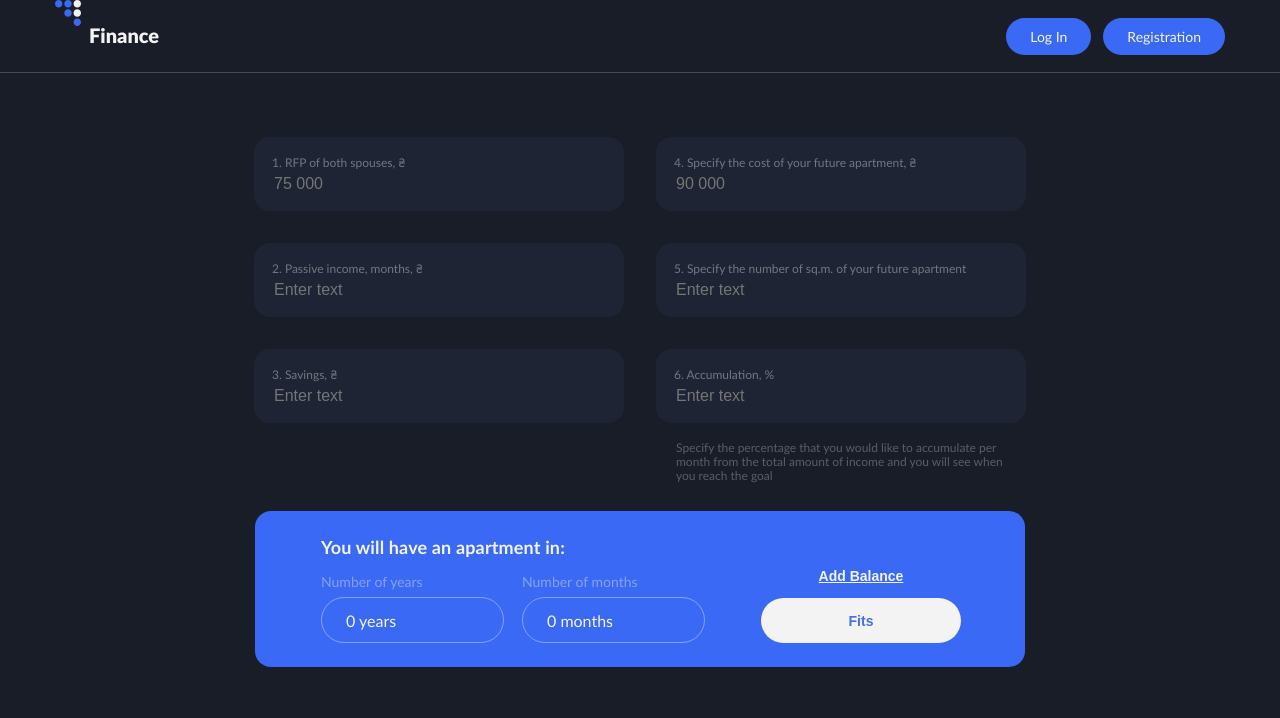
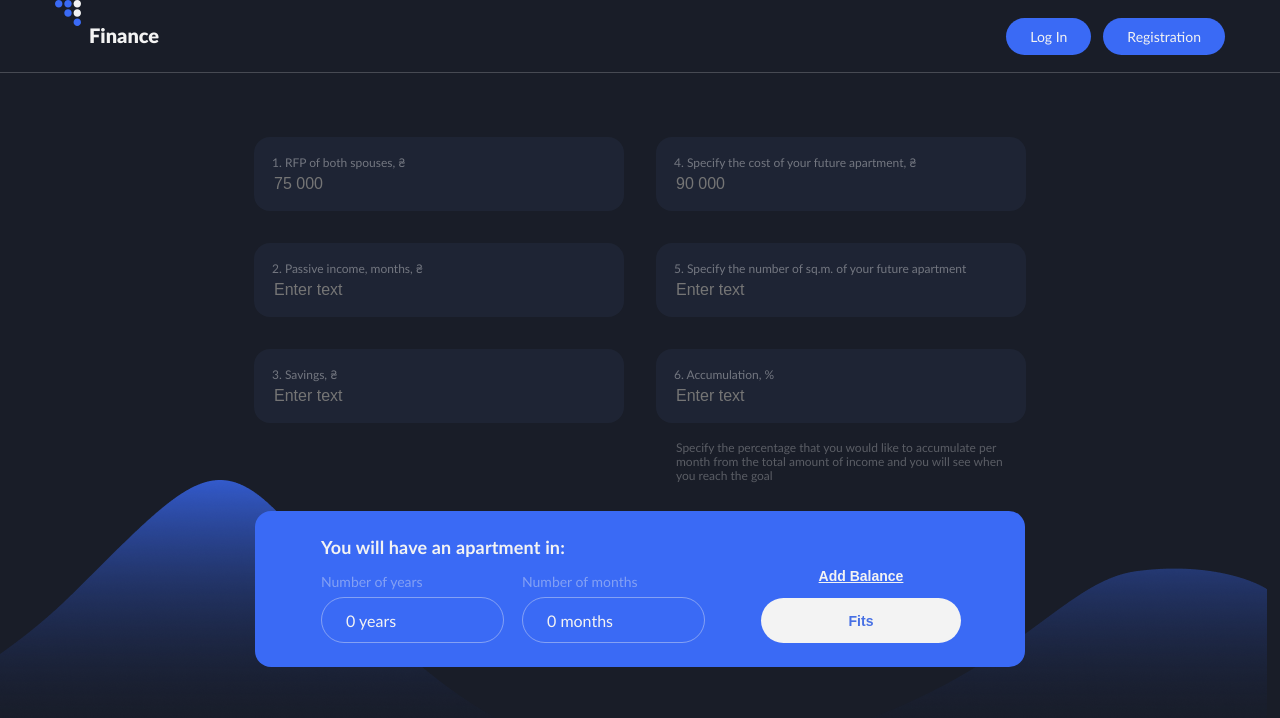
Before and after one commit to SolusBlade/ITD-React-project, a React (Create React App) app: page /plan in a window 1280 px wide. Shown: the top 718 px of the page. Built offline with nearby package versions, Linux system fonts and the light colour scheme; a web font is replaced by a local one.

Commit message:
creates background
tablet and desktop

```diff
--- a/src/pages/OwnPlanPage/OwnPlanPage.jsx
+++ b/src/pages/OwnPlanPage/OwnPlanPage.jsx
@@ -1,10 +1,13 @@
 import Container from 'components/Container/Container';
 import PlanInputsList from 'components/PlanInputsList/PlanInputsList';
+import s from './OwnPlanPage.module.scss';
 
 const OwnPlanPage = () => {
   return (
     <Container>
       <PlanInputsList />
+
+      <div className={s.vectorImg} />
     </Container>
   );
 };
--- a/src/pages/OwnPlanPage/OwnPlanPage.module.scss
+++ b/src/pages/OwnPlanPage/OwnPlanPage.module.scss
@@ -0,0 +1,27 @@
+@import '../../sass/utils/mixin';
+@import '../../sass/utils/variables';
+
+.vectorImg {
+  @include tablet {
+    position: absolute;
+    left: -1%;
+    top: 55%;
+    z-index: -1;
+    width: 100%;
+    height: 469px;
+    background-image: url(../../assets/images/vector-tablet.png);
+    background-repeat: no-repeat;
+    background-position: center;
+  }
+
+  @include desktop {
+    position: absolute;
+    top: 60%;
+    z-index: -1;
+    width: 100%;
+    height: 289px;
+    background-image: url(../../assets/images/vector-desktop.png);
+    background-repeat: no-repeat;
+    background-position: center;
+  }
+}
```
Also changed, not shown: src/assets/images/vector-desktop.png (added), src/assets/images/vector-tablet.png (added).
